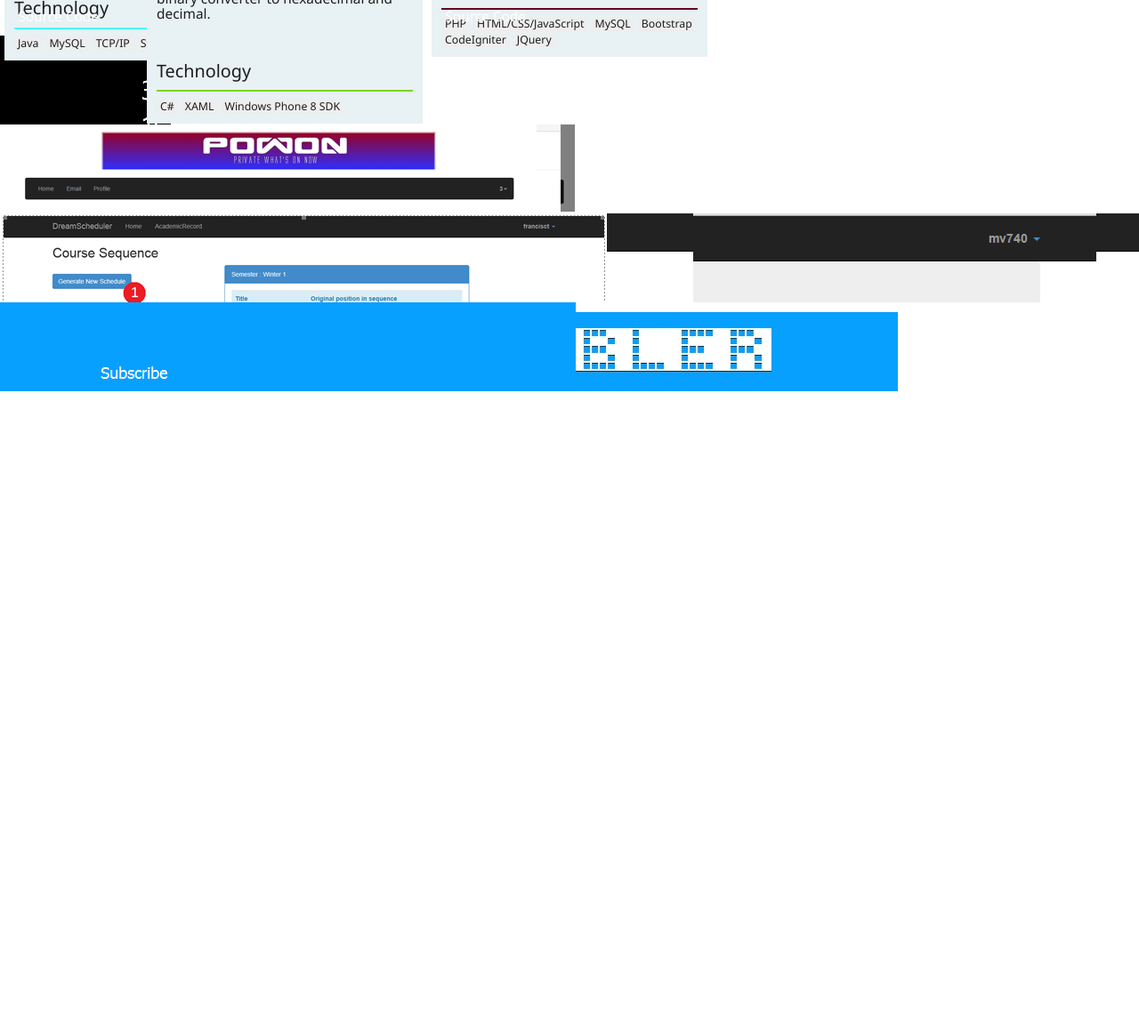
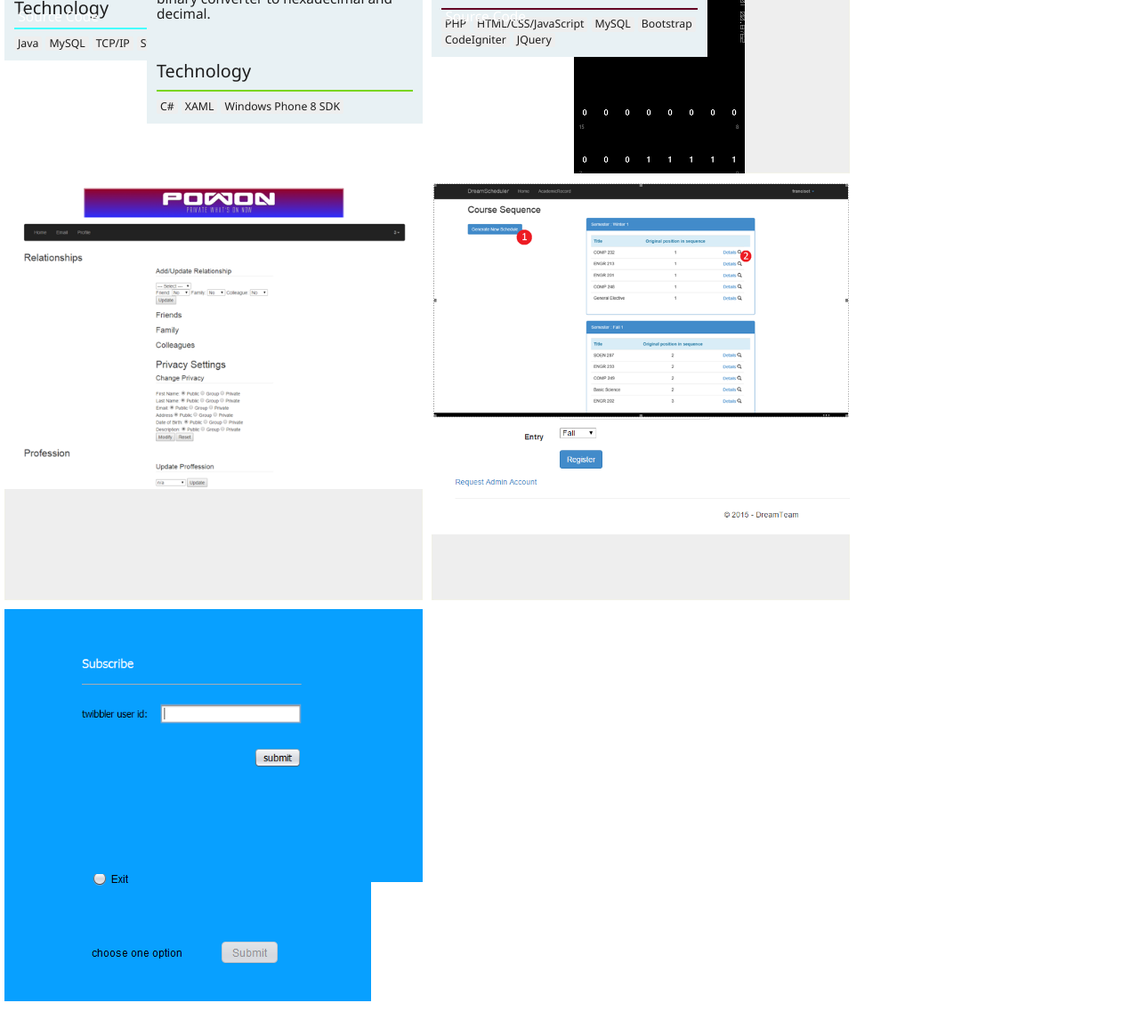
Before and after one commit to mv740/michalwozniak.ca, a plain HTML site: page projects-info.html in a window 1280 px wide. Shown: the part 280-1435 px from the top of the page at 89% size. Before the commit the page ends 800 px from the top, so only its background shows below. Drawn offline with Linux system fonts and the light colour scheme.

Commit message:
added new info about dashboard + picture DEMO change the tiles for project pictures

```diff
--- a/projects-info.html
+++ b/projects-info.html
@@ -137,22 +137,34 @@
 
 </div>
 <div id="4-picture">
-            <div class="carousel" data-role="carousel"  data-height="320">
-                <div class="slide"><img src="img/calculator/homeCalculator.png"></div>
+    <div class="tile-large Viewfix">
+        <div class="tile-content">
+            <div class="carousel" data-role="carousel">
+                <div class="slide"><img src="img/calculator/homeCalculator.png" style="width: auto"></div>
                 <div class="slide"><img src="img/calculator/pageCalculator.png"></div>
                 <div class="slide"><img src="img/calculator/converterCalculator.png"></div>
             </div>
         </div>
+
+    </div>
+
+</div>
 <div id="2-picture">
-    <div class="carousel" data-role="carousel" data-height="320"  >
-        <div class="slide"><img  src="img/powon/powonEmail.PNG"></div>
-        <div class="slide"><img  src="img/powon/powonHome.PNG"></div>
-        <div class="slide"><img  src="img/powon/powonInvitation.PNG"></div>
-        <div class="slide"><img  src="img/powon/powonPrivateSetting.PNG"></div>
+    <div class="tile-big Viewfix">
+        <div class="tile-content">
+            <div class="carousel" data-role="carousel" style="margin: auto;">
+                <div class="slide"><img align="middle" src="img/powon/powonEmail.PNG"  width="100%"></div>
+                <div class="slide"><img src="img/powon/powonHome.PNG"></div>
+                <div class="slide"><img src="img/powon/powonInvitation.PNG"></div>
+                <div class="slide"><img src="img/powon/powonPrivateSetting.PNG"></div>
+            </div>
+        </div>
     </div>
 </div>
 <div id="3-picture">
-    <div class="carousel" data-role="carousel"  data-height="320" >
+    <div class="tile-big Viewfix">
+        <div class="tile-content">
+            <div class="carousel" data-role="carousel" >
                 <div class="slide"><img  src="img/dreamScheduler/dreamHome.PNG"></div>
                 <div class="slide"><img  src="img/dreamScheduler/dreamMenu.PNG"></div>
                 <div class="slide"><img  src="img/dreamScheduler/dreamProf.PNG"></div>
@@ -160,9 +172,13 @@
                 <div class="slide"><img  src="img/dreamScheduler/dreamSchedule.PNG"></div>
             </div>
         </div>
-<div id="1-picture" data-height="100%">
-    <div class="carousel" data-role="carousel" data-height="320"   >
-        <div class="slide"><img  src="img/twibbler/twibblerWebHome.PNG"></div>
+    </div>
+</div>
+<div id="1-picture">
+    <div class="tile-big Viewfix">
+        <div class="tile-content">
+            <div class="carousel" data-role="carousel" >
+                <div class="slide"><img  src="img/twibbler/twibblerWebHome.PNG" style="height: 100%"></div>
                 <div class="slide"><img  src="img/twibbler/twibblerWebProfile.PNG"></div>
                 <div class="slide"><img  src="img/twibbler/twibblerClient.PNG"></div>
                 <div class="slide"><img  src="img/twibbler/twibblerClientOption.PNG"></div>
@@ -170,6 +186,8 @@
                 <div class="slide"><img  src="img/twibbler/twibblerSubsriber.PNG"></div>
             </div>
         </div>
+    </div>
+</div>
 
 
 
```
Also changed, not shown: About.html (+3 -2 lines), Interest.html (+63 -25 lines), Projects.html (+2 -1 lines), index.html (+2 -1 lines), img/interest/myDashboardBeta.PNG (added). Lines whose indentation alone changed are shown as unchanged.
